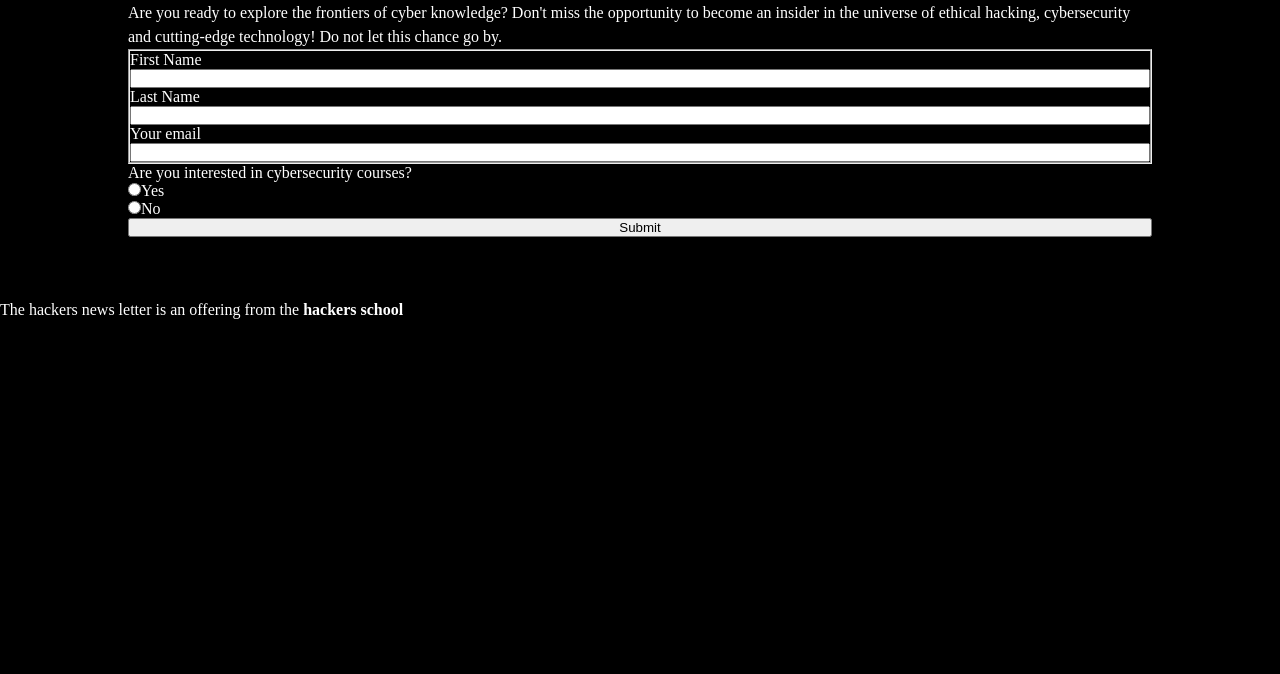
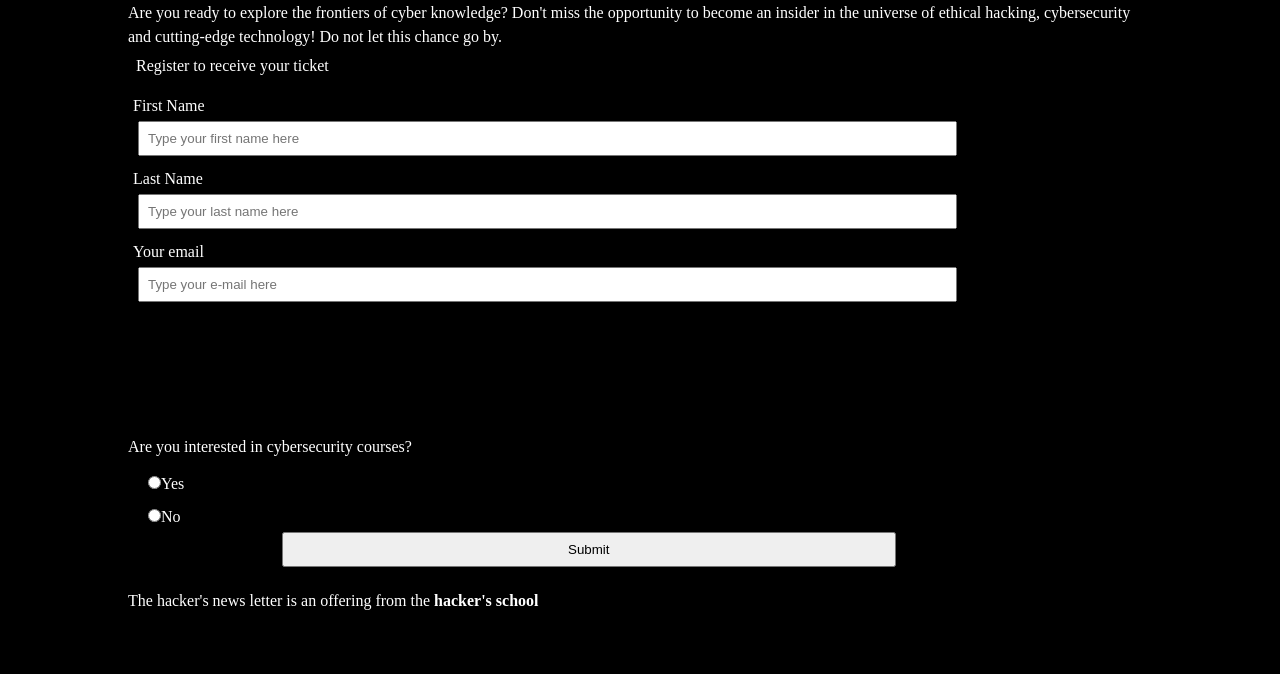
Before and after one commit to Twfonseca0/hackerNewsLetter, a plain HTML site: page index.html in a window 1280 px wide. Shown: the part 133-807 px from the top of the page. Drawn offline with Linux system fonts and the light colour scheme.

Commit message:
basic structure done. I'll do some changes about animatino and colours

```diff
--- a/index.html
+++ b/index.html
@@ -8,7 +8,7 @@
     <title> Hackers newsletter  </title>
 </head>
 <body>
-    <header class="headerSTL">   <h1 tabindex="0">Hacker News</h1> </header>
+    <header class="headerSTL">   <h1 tabindex="0" class="titlePageStyle">Hacker News</h1> </header>
     <div class="pageContainer">
         <div class="textContainer">
             <p tabindex="0" class="callToActionTxt">
@@ -17,27 +17,31 @@
             </p>
         </div>
         <main>
+            <div class="divHeaderStyle">
+                    <p class="formHeaderStyle">Register to receive your ticket</p>
+            </div>
             <form class="formStyle">
-                <fieldset class="formStyle">
-                    <label tabindex="0" for="nameRegister" >First Name</label>
-                    <input tabindex="0" type="text" name="userName" id="nameRegister" class="inputStyle">
-                    <label tabindex="0" for="lastNameRegister">Last Name</label>
-                    <input tabindex="0" type="text" name="userLastName" id="lastNameRegister" class="inputStyle">
-                    <label tabindex="0" for="emailRegister">Your email</label>
-                    <input tabindex="0" type="email" name="userEmail" id="emailRegister" class="inputStyle">
+                <fieldset class="fildsetStyle">
+                    <label tabindex="0" for="nameRegister" class="textLabelStyle">First Name</label>
+                    <input tabindex="0" type="text" name="userName" id="nameRegister" class="inputStyle" placeholder="Type your first name here">
+                    <label tabindex="0" for="lastNameRegister" class="textLabelStyle">Last Name</label>
+                    <input tabindex="0" type="text" name="userLastName" id="lastNameRegister" class="inputStyle" placeholder="Type your last name here">
+                    <label tabindex="0" for="emailRegister" class="textLabelStyle">Your email</label>
+                    <input tabindex="0" type="email" name="userEmail" id="emailRegister" class="inputStyle" placeholder="Type your e-mail here">
                 </fieldset>
-                <p tabindex="0">Are you interested in cybersecurity courses?</p>
-                <label tabindex="0" for="answerYes"><input type="radio" name="radioYes" id="answerYes" valeu="true">Yes</label>
-                <label tabindex="0" for="answerNo"><input type="radio" name="radioYNo" id="answerNo" valeu="false">No</label>
-                <input tabindex="0" type="submit" name="sendInfo" id="sendBtn">
+                <p tabindex="0" class="formQuestionStyle">Are you interested in cybersecurity courses?</p>
+                <label tabindex="0" for="answerYes" class="radioBtnText"><input type="radio" name="radioYes" id="answerYes" valeu="true" class="radioBtnStyle">Yes</label>
+                <label tabindex="0" for="answerNo" class="radioBtnText"><input type="radio" name="radioYNo" id="answerNo" valeu="false" class="radioBtnStyle">No</label>
+                <input tabindex="0" type="submit" name="sendInfo" id="sendBtn" class="btnStyle">
             </form>
         </main>
-    </div>
-    <footer class="footerStyle">
-        <p tabindex="0" >
-            The hackers news letter is an offering from the <strong>hackers school</strong>
+      <footer class="footerStyle">
+        <p class="offeringTextStyle" tabindex="0" >
+            The hacker's news letter is an offering from the <strong>hacker's school</strong>
         </p>
     </footer>
+    </div>
+
 <script src="./script/script.js"></script>
 </body>
 </html>
--- a/style/style.css
+++ b/style/style.css
@@ -18,6 +18,11 @@ body{
  justify-content: center;
 }
 
+
+.titlePageStyle{
+margin-top: 10%;
+}
+
 .pageContainer{
  width:80%;
  display: grid;
@@ -31,8 +36,65 @@ body{
 line-height: 24px;
 }
 
+.divHeaderStyle{
+display: flex;
+flex-direction: row;
+align-items: center;
+}
+
+.divHeaderStyle{
+    width: 100%;
+    padding: 8px;
+}
+
+formHeaderStyle{
+margin: 410px 0px 10px 0px ;
+padding: 8px;
+}
+
+
 .formStyle{
 display: flex;
 flex-direction: column;
 justify-content: left;
 }
+
+.fildsetStyle{
+display: flex;
+flex-direction: column;
+justify-content: left;
+height: 40vh;
+margin: 10px 0px 0px 0px;
+border: none;
+}
+
+.textLabelStyle{
+margin: 4px 0px 2px 5px;
+}
+
+.inputStyle{
+padding: 8px;
+width: 80%;
+margin: 4px 0px 10px 10px;
+}
+
+.formQuestionStyle{
+margin: 25px 0px 10px 0px;
+}
+
+.radioBtnText{
+margin: 0px 0px 0px 10px;
+}
+
+.radioBtnStyle{
+margin: 10px 0px 10px 10px;
+}
+
+.btnStyle{
+width:60% ;
+margin: 0% 30% 10px 15%;
+padding:8px;
+}
+.offeringTextStyle{
+    margin: 15px 0px 0px 0px;
+}
```
Lines whose indentation alone changed are shown as unchanged.
